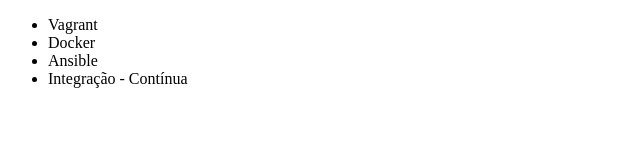
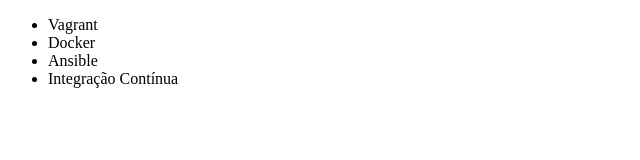
Before and after one commit to trodri26/Alura-git-e-github-, a plain HTML site: page index.html in a window 1280 px wide. Shown: the full height of the page, 0-640 px from the left. Drawn offline with Linux system fonts and the light colour scheme.

Commit message:
atualização l1

```diff
--- a/index.html
+++ b/index.html
@@ -9,7 +9,7 @@
         <li>Vagrant</li>
         <li>Docker</li>
         <li>Ansible</li>
-        <li>Integração - Contínua</li>
+        <li>Integração Contínua</li>
     </ul>
 </body>
 </html>
```
